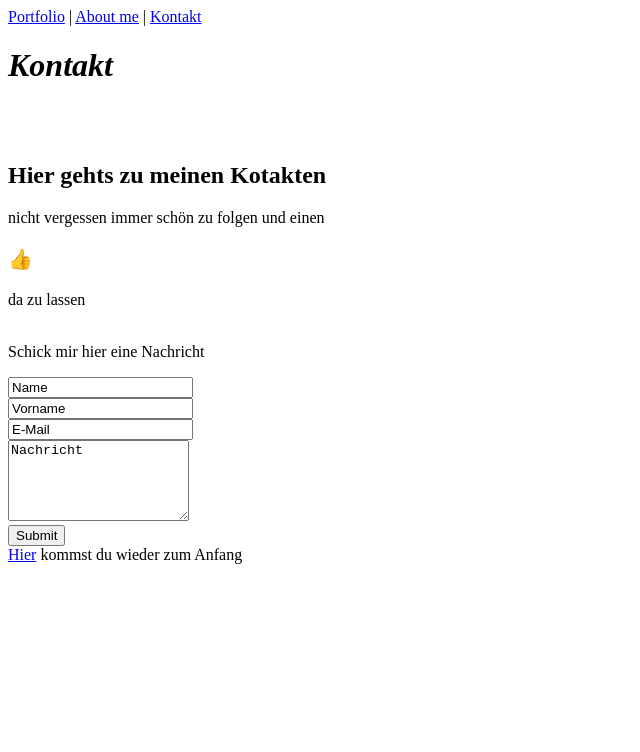
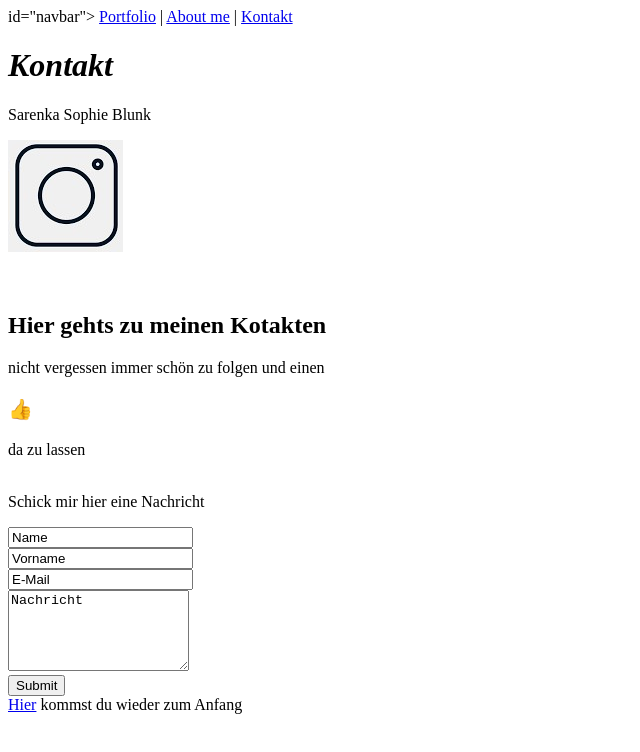
Before and after one commit to Sarenkab/GiSSommer2020, a plain HTML site: page Aufgabe03/kontakt.html in a window 1280 px wide. Shown: the whole page, without its empty margins (0-640 px from the left). Drawn offline with Linux system fonts and the light colour scheme.

Commit message:
halbkreis

```diff
--- a/Aufgabe03/kontakt.html
+++ b/Aufgabe03/kontakt.html
@@ -7,15 +7,22 @@
 </head>
 <body>
   <header>
-    <div id="navbar">
+    <div class="halbkreis">
+      id="navbar">
         <a class="active" href="index.html">Portfolio</a>
         |
         <a href="aboutme.html">About me</a>
         |
         <a href="kontakt.html">Kontakt</a>
     </div>
-  <h1 id="Ankerhello"><i>Kontakt</i></h1>
-</header>
+      <h1 id="Ankerhello"> <em>Kontakt</em></h1>
+    <p>Sarenka Sophie Blunk</p>
+    <div class="icon bar">
+    <a href="https://www.instagram.com/sarenka_b/?hl=de">
+    <img src="instalogoneu.jpg" alt="instagram"></a>
+    </div>
+    </header>
+
 <br>
 <br>
    <h2>Hier gehts zu meinen Kotakten</h2>
```
Also changed, not shown: Aufgabe03/aboutme.html (+9 -2 lines), Aufgabe03/index.html (+2 -2 lines), Aufgabe03/farbehintergrund.png (renamed from Aufgabe03/farbe hintergrund.png).
